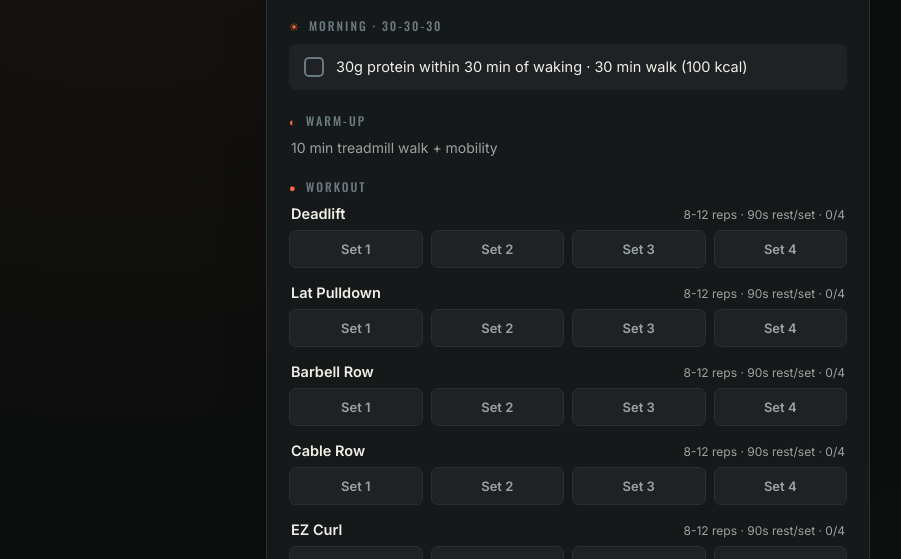
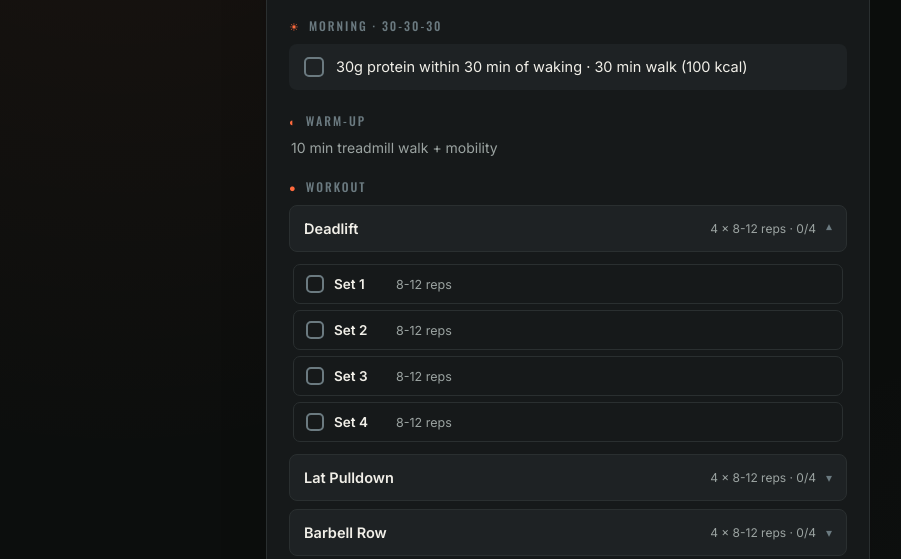
Before and after one commit to anujshenoyk/gym-tracker, a plain HTML site: page index.html in a window 1280 px wide. Shown: the part 241-800 px from the top of the page, without its empty margins (72-973 px from the left). Drawn offline with nearby package versions, Linux system fonts and the light colour scheme.

Commit message:
exercise dropdowns with per-set timers

```diff
--- a/script.js
+++ b/script.js
@@ -155,34 +155,50 @@ function renderToday() {
   // Exercises
   const list = document.getElementById('exerciseList');
   list.innerHTML = '';
+  const firstIncompleteIndex = day.gym_session.exercises.findIndex(
+    (ex, i) => t.exercises[i].some(done => !done)
+  );
+
   day.gym_session.exercises.forEach((ex, i) => {
     const wrapper = document.createElement('div');
     wrapper.className = 'exercise-item';
 
     const setsDone = t.exercises[i].filter(Boolean).length;
     const allSetsDone = setsDone === ex.sets;
+    const shouldOpen = firstIncompleteIndex === -1 ? false : i === firstIncompleteIndex;
 
-    const header = document.createElement('div');
-    header.className = 'exercise-header' + (allSetsDone ? ' is-done' : '');
+    const header = document.createElement('button');
+    header.type = 'button';
+    header.className = 'exercise-header' + (allSetsDone ? ' is-done' : '') + (shouldOpen ? ' is-open' : '');
     header.id = `ex-header-${i}`;
     header.innerHTML = `
       <span class="ex-name">${ex.exercise}</span>
-      <span class="ex-meta">${ex.reps} reps · ${ex.rest_seconds}s rest/set · <span id="ex-count-${i}">${setsDone}/${ex.sets}</span></span>
+      <span class="ex-meta">${ex.sets} × ${ex.reps} reps · <span id="ex-count-${i}">${setsDone}/${ex.sets}</span></span>
+      <span class="ex-chevron">▾</span>
     `;
+    header.onclick = () => togglePanel(i);
     wrapper.appendChild(header);
 
-    const chipsRow = document.createElement('div');
-    chipsRow.className = 'set-chips';
+    const panel = document.createElement('div');
+    panel.className = 'exercise-panel' + (shouldOpen ? ' is-open' : '');
+    panel.id = `ex-panel-${i}`;
+
+    const setsList = document.createElement('div');
+    setsList.className = 'set-list';
     for (let s = 0; s < ex.sets; s++) {
-      const chip = document.createElement('button');
-      chip.type = 'button';
-      chip.className = 'set-chip' + (t.exercises[i][s] ? ' is-done' : '');
-      chip.textContent = `Set ${s + 1}`;
-      chip.id = `set-chip-${i}-${s}`;
-      chip.onclick = () => onSetToggle(i, s, ex);
-      chipsRow.appendChild(chip);
+      const setRow = document.createElement('button');
+      setRow.type = 'button';
+      setRow.className = 'set-row' + (t.exercises[i][s] ? ' is-done' : '');
+      setRow.id = `set-chip-${i}-${s}`;
+      setRow.innerHTML = `
+        <span class="set-check"></span>
+        <span class="set-label">Set ${s + 1}</span>
+        <span class="set-reps">${ex.reps} reps</span>
+      `;
+      setRow.onclick = () => onSetToggle(i, s, ex);
+      setsList.appendChild(setRow);
     }
-    wrapper.appendChild(chipsRow);
+    panel.appendChild(setsList);
 
     const timerBox = document.createElement('div');
     timerBox.className = 'rest-timer';
@@ -193,8 +209,9 @@ function renderToday() {
       <button type="button" class="rest-skip" id="rest-skip-${i}">skip</button>
     `;
     timerBox.style.display = 'none';
-    wrapper.appendChild(timerBox);
+    panel.appendChild(timerBox);
 
+    wrapper.appendChild(panel);
     list.appendChild(wrapper);
 
     document.getElementById(`rest-skip-${i}`).onclick = () => stopRestTimer(i);
@@ -250,6 +267,15 @@ function onItemTicked(rowId, isChecked) {
   }
 }
 
+function togglePanel(index) {
+  const panel = document.getElementById(`ex-panel-${index}`);
+  const header = document.getElementById(`ex-header-${index}`);
+  if (!panel || !header) return;
+  const nowOpen = !panel.classList.contains('is-open');
+  panel.classList.toggle('is-open', nowOpen);
+  header.classList.toggle('is-open', nowOpen);
+}
+
 function onSetToggle(exerciseIndex, setIndex, ex) {
   const t = getTicks(state.pointer);
   const nowChecked = !t.exercises[exerciseIndex][setIndex];
@@ -272,6 +298,17 @@ function onSetToggle(exerciseIndex, setIndex, ex) {
     startRestTimer(exerciseIndex, ex.rest_seconds);
   } else {
     stopRestTimer(exerciseIndex);
+  }
+
+  if (setsDone === ex.sets) {
+    const day = WORKOUTS[state.pointer];
+    const nextIndex = day.gym_session.exercises.findIndex(
+      (nextEx, i) => t.exercises[i].some(done => !done)
+    );
+    if (nextIndex !== -1 && nextIndex !== exerciseIndex) {
+      togglePanel(exerciseIndex);
+      togglePanel(nextIndex);
+    }
   }
 
   if (isDayFullyTicked(t)) {
--- a/style.css
+++ b/style.css
@@ -205,52 +205,107 @@ body{
 .check-row.is-done{ opacity:0.55; }
 .check-row.is-done .check-text{ text-decoration:line-through; }
 
-.exercise-list{ display:flex; flex-direction:column; gap:16px; }
-.exercise-item{ display:flex; flex-direction:column; gap:8px; }
+.exercise-list{ display:flex; flex-direction:column; gap:8px; }
+.exercise-item{ display:flex; flex-direction:column; }
 
 .exercise-header{
   display:flex;
   justify-content:space-between;
-  align-items:baseline;
-  padding:0 2px;
+  align-items:center;
+  width:100%;
+  padding:14px;
+  background:var(--surface-2);
+  border:1px solid var(--line);
+  border-radius:8px;
+  cursor:pointer;
+  font-family:inherit;
+  text-align:left;
+  gap:10px;
 }
 .exercise-header .ex-name{
   font-size:14.5px;
   font-weight:600;
   color:var(--chalk);
+  flex:1;
 }
 .exercise-header .ex-meta{
   color:var(--chalk-dim);
   font-size:12px;
+  white-space:nowrap;
 }
 .exercise-header.is-done .ex-name{
   color:var(--done);
   text-decoration:line-through;
 }
+.exercise-header .ex-chevron{
+  color:var(--iron);
+  font-size:12px;
+  transition:transform .2s;
+  flex-shrink:0;
+}
+.exercise-header.is-open .ex-chevron{ transform:rotate(180deg); }
 
-.set-chips{
-  display:grid;
-  grid-template-columns:repeat(auto-fit, minmax(64px, 1fr));
-  gap:8px;
+.exercise-panel{
+  display:none;
+  flex-direction:column;
+  gap:10px;
+  padding:12px 4px 4px;
 }
-.set-chip{
-  background:var(--surface-2);
+.exercise-panel.is-open{ display:flex; }
+
+.set-list{
+  display:flex;
+  flex-direction:column;
+  gap:6px;
+}
+.set-row{
+  display:flex;
+  align-items:center;
+  gap:10px;
+  padding:10px 12px;
+  background:var(--surface);
   border:1px solid var(--line);
-  color:var(--chalk-dim);
-  font-family:'Inter',sans-serif;
-  font-size:13px;
-  font-weight:600;
-  padding:10px 6px;
   border-radius:7px;
   cursor:pointer;
-  text-align:center;
-  transition:all .15s;
+  font-family:inherit;
+  text-align:left;
+  width:100%;
 }
-.set-chip:hover{ border-color:var(--accent); }
-.set-chip.is-done{
+.set-check{
+  width:18px; height:18px;
+  border-radius:5px;
+  border:2px solid var(--iron);
+  flex-shrink:0;
+  position:relative;
+}
+.set-row.is-done .set-check{
   background:var(--done);
   border-color:var(--done);
-  color:#0c0e0d;
+}
+.set-row.is-done .set-check::after{
+  content:'';
+  position:absolute;
+  left:5px; top:1px;
+  width:4px; height:9px;
+  border:solid #0c0e0d;
+  border-width:0 2px 2px 0;
+  transform:rotate(40deg);
+}
+.set-label{
+  font-size:13.5px;
+  font-weight:600;
+  color:var(--chalk);
+  width:52px;
+  flex-shrink:0;
+}
+.set-reps{
+  font-size:12.5px;
+  color:var(--chalk-dim);
+}
+.set-row.is-done .set-label,
+.set-row.is-done .set-reps{
+  color:var(--chalk-dim);
+  text-decoration:line-through;
 }
 
 .rest-timer{
```
